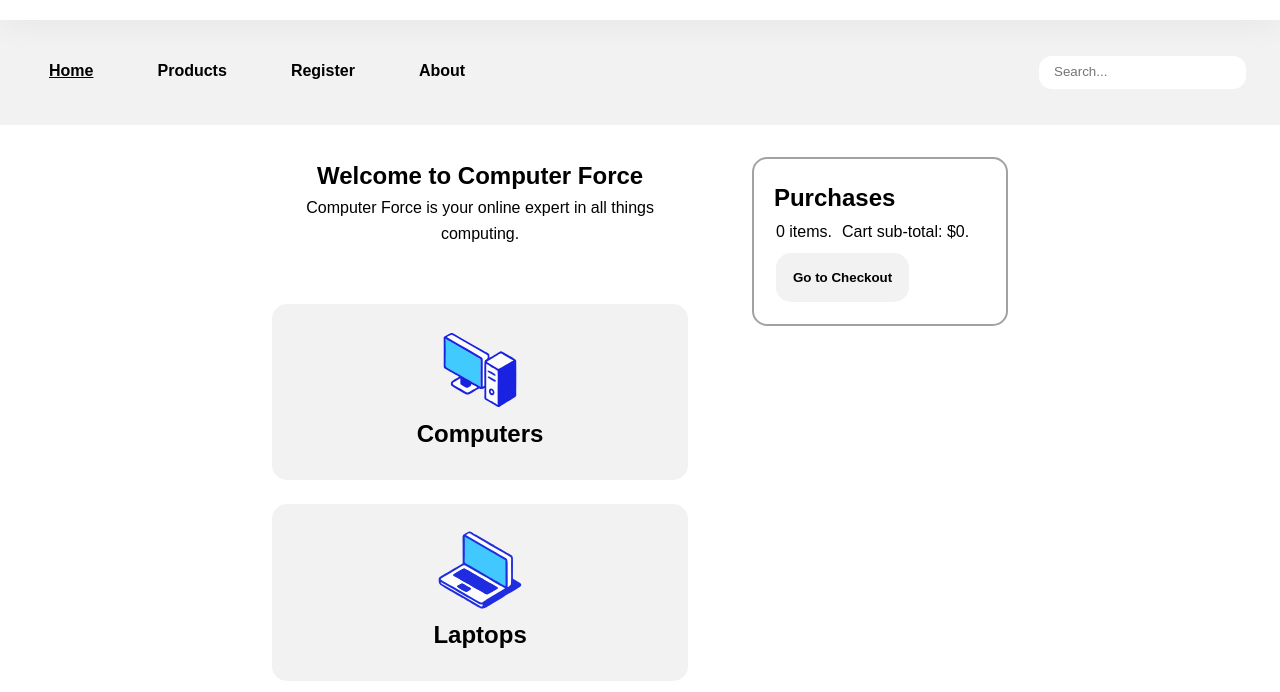
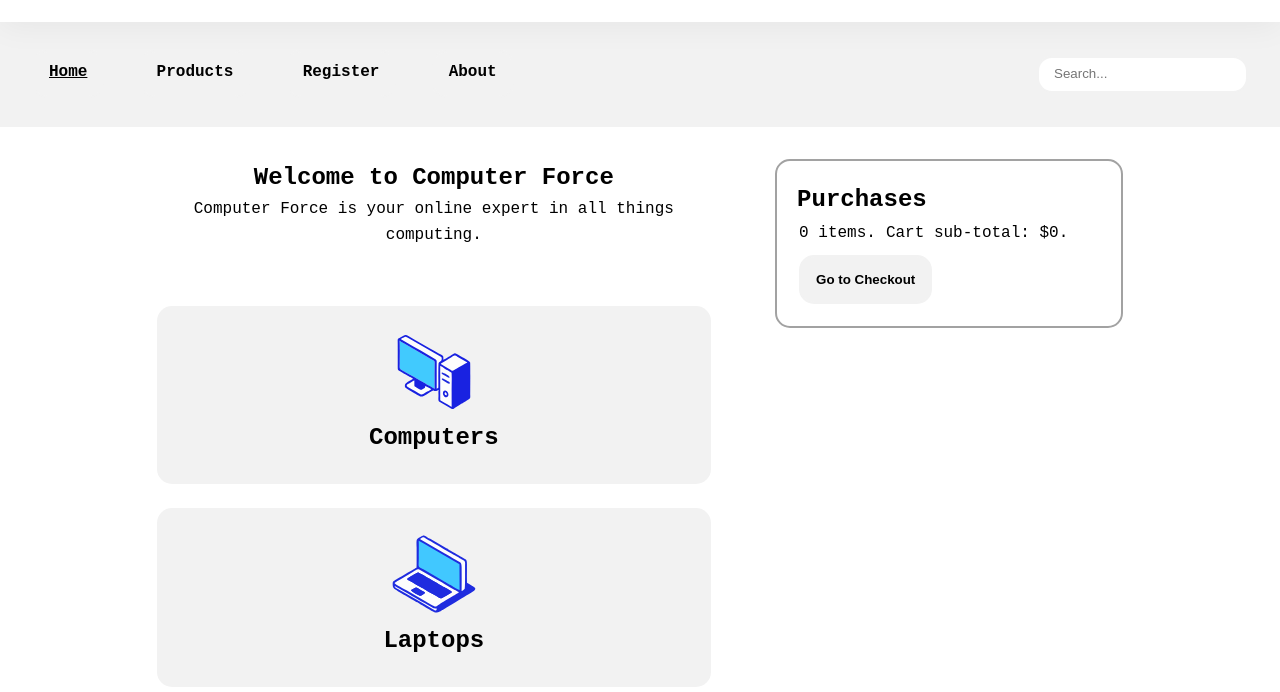
Before and after one commit to igorgmacedo/shafston-ictweb431, a plain HTML site: page index.html in a window 1280 px wide. Shown: the part 108-800 px from the top of the page. Drawn offline with Linux system fonts and the light colour scheme.

Commit message:
Update font family definitions on style.css

```diff
--- a/style.css
+++ b/style.css
@@ -9,7 +9,7 @@
   background-color: #fff509;
 }
 body {
-  font-family: "IBM Plex Mono", sans-serif;
+  font-family: "IBM Plex Mono", "Atkinson Hyperlegible", "Atkinson Hyperlegible Mono", monospace, sans-serif;
   background-color: #fff;
   color: #000;
   line-height: 1.6;
@@ -257,4 +257,5 @@ footer {
   font-size: 0.9rem;
   box-shadow: 0 5px 50px rgba(0,0,0,0.1) !important;
   z-index: 10;
+
 }
```
